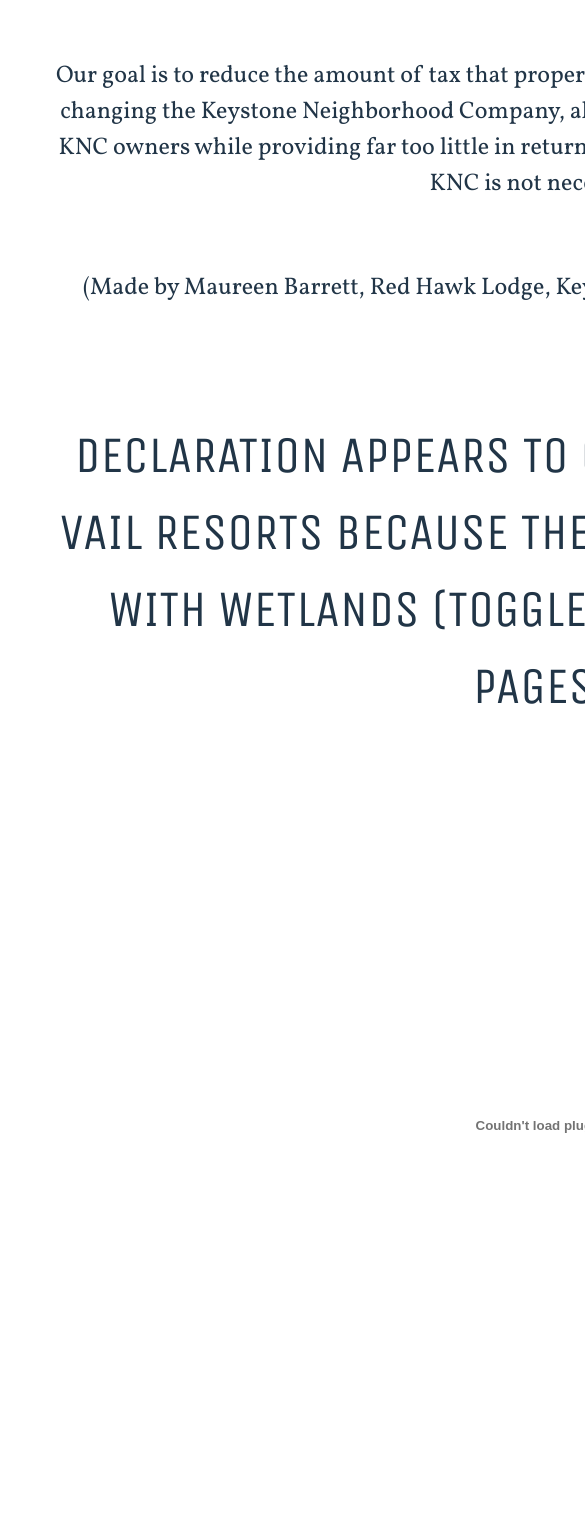
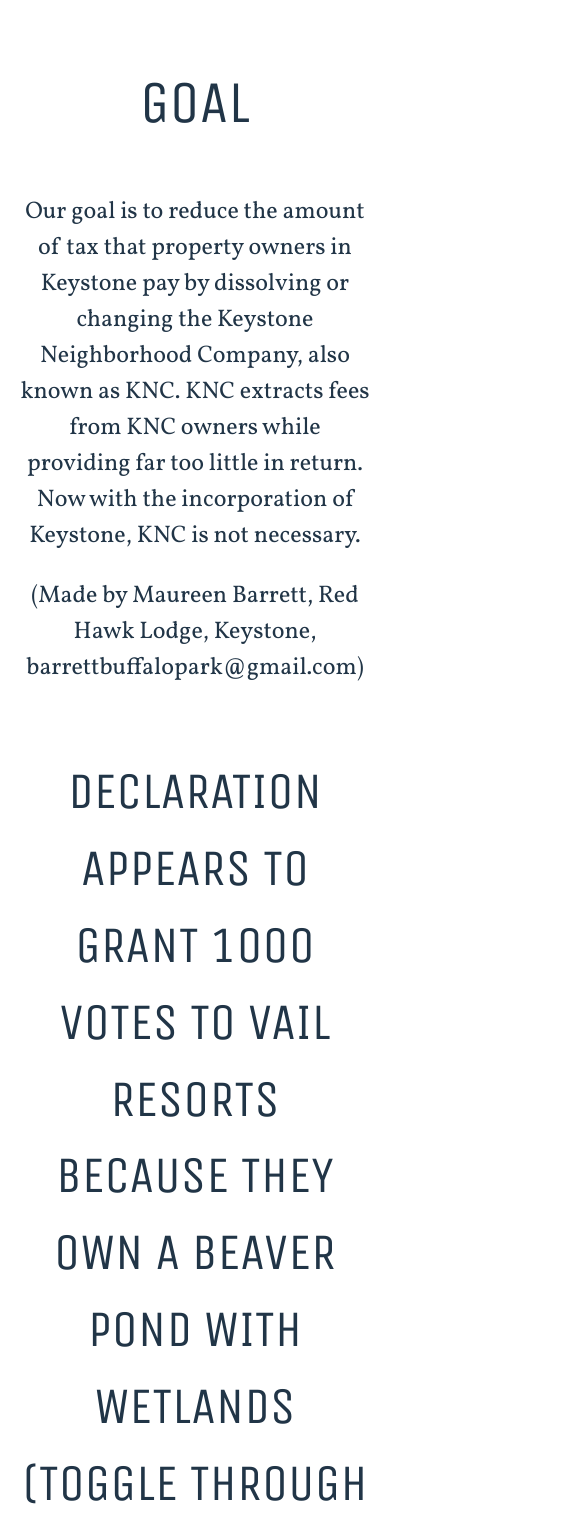
Before and after one commit to kelsbr123/kelsbr123.github.io, a React (Vite) app: page / in a window 390 px wide. Shown: the part 446-1983 px from the top of the page, 585 px wide, since content can reach past the window. Built offline with nearby package versions, Linux system fonts and the light colour scheme.

Commit message:
Added mobile support

```diff
--- a/src/App.css
+++ b/src/App.css
@@ -1,20 +1,24 @@
 #root {
+  margin: 0 auto;
+  padding: 2vw;
+  display: flex;
   max-width: 1280px;
-  margin: 0 auto;
-  padding: 2rem;
+  width: 92vw;
 }
 
 .column {
-  max-width: 98%;
-  display: flex;
+  width: inherit;
+  flex: 1;
   flex-direction: column;
   align-items: center;
   text-align: center;
 }
 
+
 .row {
-  margin: 1rem;
-  margin-bottom: .25rem;
+  flex: 1;
+  margin: 1vw;
+  margin-bottom: .25vw;
 }
 
 .link{
@@ -23,18 +27,42 @@
   font-family: Vollkorn;
 }
 
-.horizontal{
-  margin: 1rem;
-  margin-bottom: .25rem;
+.iframes{
+  align-self: center;
+  max-width: 100vw;
   flex-direction: row;
   display: inline-flex;
 }
 
+.iframe{
+  width: 45vw;
+  max-width: 600px;
+  max-height: 856px;
+  height: 80vw;
+}
+
+.pdf{
+  max-width: 1000px;
+  width: 92vw;
+  height: 100vh;
+  max-height: 850px;
+}
 
 .card {
   padding: 2em;
 }
 
 ul{
+  align-self: inherit;
   list-style-type: none;
+  width: inherit;
 }
+
+@media (width <= 700px){
+  .iframes{
+    flex-direction: column;
+  }
+  .iframe{
+    width: 25rem;
+  }
+}
--- a/src/App.tsx
+++ b/src/App.tsx
@@ -35,42 +35,42 @@
         </div>
         <div className='row'>
           <h2>Declaration appears to grant 1000 votes to vail resorts because they own a beaver pond with wetlands (toggle through relevant pages)</h2>
-          <object data={declaration + "?#zoom=85"} type="application/pdf" width="1000" height="800"></object>
+          <object className='pdf'  data={declaration + "?#view=FitH"} type="application/pdf"></object>
         </div>
         <div className='row'>
           <h2>Resort parcel shows beaver pond on county records being owned by vail summit resorts inc.</h2>
-          <object data={scan + "?#zoom=27"} type="application/pdf" width="1000" height="800"></object>
+          <object className='pdf'  data={scan + "?#view=FitH"} type="application/pdf"></object>
         </div>
         <div className='row'>
           <h2>County's GIS shows resort parcel - is likely almost wholly un-developable</h2>
-          <object data={lot_four + "?#zoom=85"} type="application/pdf" width="1000" height="800"></object>
+          <object className='pdf'  data={lot_four + "?#view=FitH" } type="application/pdf"></object>
         </div>
         <div className='row'>
           <h2>County's GIS shows lot 4 with view of surrounding area</h2>
-          <object data={lot_four_two + "?#zoom=85"} type="application/pdf" width="1000" height="800"></object>
+          <object className='pdf'  data={lot_four_two + "?#view=FitH"} type="application/pdf"></object>
         </div>
         <div className='row'>
           <h2>Homeowners own 66% of units but voting matrix shows reaching 67% threshold for change is impossible because of the beaver pond</h2>
-          <object data={voting_matrix + "?#zoom=85"} type="application/pdf" width="1000" height="800"></object>
+          <object className='pdf'  data={voting_matrix+ "?#view=FitH" } type="application/pdf"></object>
         </div>
         <div className='row'>
           <h2>Yet state law prohibits allocation of Interests that Discriminate in favor of declarant (see (c2))</h2>
-          <object data={common_interest + "?#zoom=85"} type="application/pdf" width="1000" height="800"></object>
+          <object className='pdf' data={common_interest + "?#view=FitH"} type="application/pdf"></object>
         </div>
         <div className='row'>
           <h2>Real estate revenues are app. 73% of total revenues and paid mostly by homeowners.
             Events and Warren station bring in app. $0.8 million but lose app. $1.9 million (according to 2023 reports)</h2>
-          <object data={financials + "?#zoom=85"} type="application/pdf" width="1000" height="800"></object>
+          <object className='pdf' data={financials + "?#view=FitH"} type="application/pdf"></object>
         </div>
         <div className='row'>
           <h2>Two taxing entities provide the same services</h2>
-          <object data={duplicate_services + "?#zoom=85"} type="application/pdf" width="1000" height="800"></object>
+          <object className='pdf' data={duplicate_services + "?#view=FitH"} type="application/pdf"></object>
         </div>
         <div className='row'>
           <h2>Who to contact with your complaints</h2>
-          <object data={contact + "?#zoom=85"} type="application/pdf" width="1000" height="800"></object>
+          <object className='pdf' data={contact + "?#view=FitH"} type="application/pdf"></object>
         </div>
-        <div>
+        <div className='list'>
           <h1>Letters to town of keystone to date - please use whatever resonates for you in your letters</h1>
           <ul>
             <li className='link'> <a href={mathews_letter} target='top'>KNC makes clear that town of Keystone goals include economic development</a> </li>
@@ -83,14 +83,14 @@
             <li className='link'> <a href={non_paying} target='top'>Keystone Gives More Love to non-paying Vail Resorts than to Homeowners</a> </li>
           </ul>
         </div>
-        <div className='horizontal'>
+        <div className='iframes'>
           <div className="column">
             <h2>Register for the zoom call here</h2>
-            <iframe src="https://docs.google.com/forms/d/e/1FAIpQLSdLFkwIk79Jey_LGbIv2FzoKpImc1z8cQXOm-yrJ6JD-529Uw/viewform?embedded=true" width="500" height="856">Loading…</iframe>
+            <iframe className='iframe' src="https://docs.google.com/forms/d/e/1FAIpQLSdLFkwIk79Jey_LGbIv2FzoKpImc1z8cQXOm-yrJ6JD-529Uw/viewform?embedded=true">Loading…</iframe>
           </div>
           <div className='column'>
             <h2>Donate to the fundraiser <a href='https://gofund.me/bb1af1e1' target='top'>here</a></h2>
-            <iframe src="https://gofund.me/bb1af1e1" width="500" height="850">...Loading</iframe>
+            <iframe className='iframe' src="https://gofund.me/bb1af1e1">...Loading</iframe>
           </div>
         </div>
       </div>
--- a/src/index.css
+++ b/src/index.css
@@ -51,8 +51,8 @@
 h1 {
   font-family: Unica One;
   font-size: 3.7em;
-  padding-top: .25rem;
-  padding-bottom: .125rem;
+  padding-top: .25em;
+  padding-bottom: .125em;
   text-transform: uppercase;
 }
 
```
